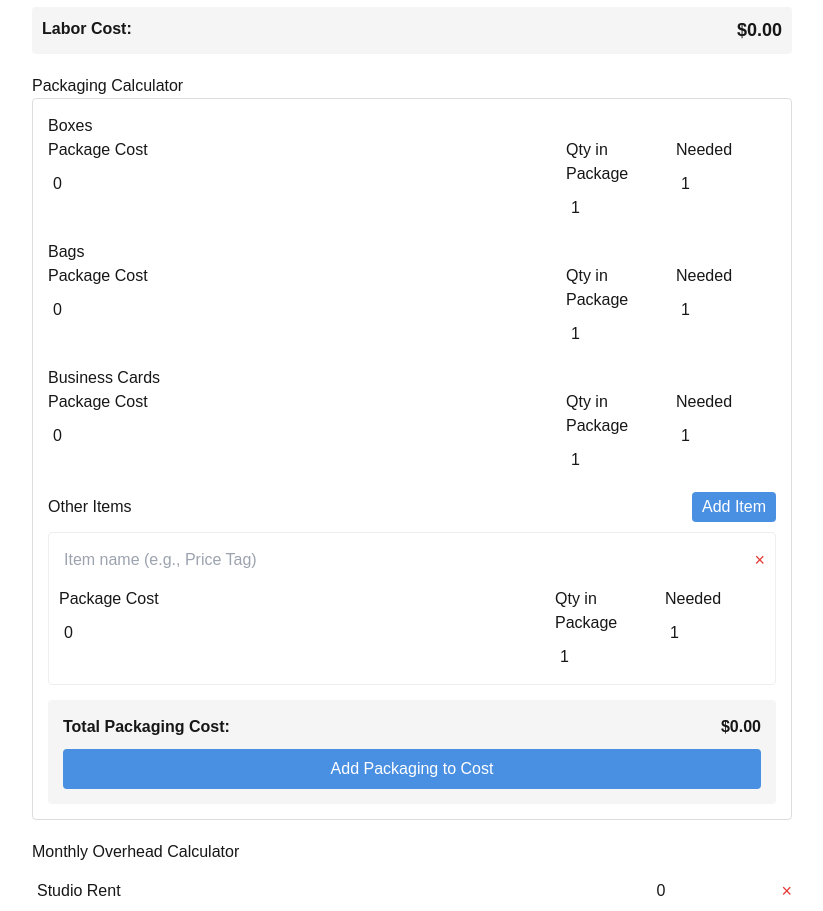
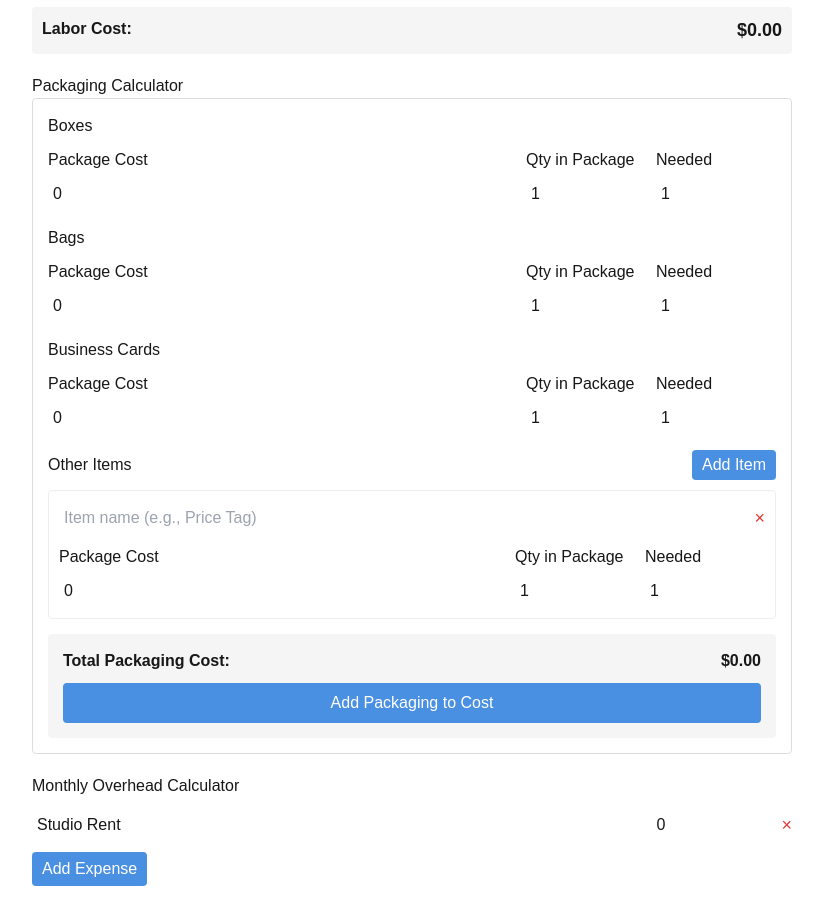
Before and after one commit to pixiegirl32/jewelrypricingcalculator, a Next.js app: page / in a window 1280 px wide. Shown: the part 1280-2191 px from the top of the page, without its empty margins (228-1051 px from the left). Built offline with nearby package versions, Linux system fonts and the light colour scheme.

Commit message:
Update Calculator.jsx

```diff
--- a/src/components/Calculator.jsx
+++ b/src/components/Calculator.jsx
@@ -643,38 +643,38 @@ const calculatePackagingCost = () => {
   <div style={{ border: '1px solid #ddd', borderRadius: '4px', padding: '15px' }}>
     {/* Boxes */}
 <div style={{ marginBottom: '15px' }}>
-      <h3 style={{ marginTop: '0' }}>Boxes</h3>
-      <div style={{ display: 'flex', gap: '10px' }}>
-        <div style={{ flex: '1' }}>
-          <label>Package Cost</label>
+  <h3 style={{ marginTop: '0', marginBottom: '10px' }}>Boxes</h3>
+  <div style={{ display: 'grid', gridTemplateColumns: '1fr 120px 120px', gap: '10px', alignItems: 'end' }}>
+    <div>
+      <label style={{ display: 'block', marginBottom: '5px' }}>Package Cost</label>
       <input
         type="number"
         value={packaging.boxPackageCost}
         onChange={(e) => setPackaging({...packaging, boxPackageCost: Number(e.target.value)})}
         placeholder="Cost of package"
-            style={{ display: 'block', width: '100%', padding: '5px', marginTop: '5px' }}
+        style={{ width: '100%', padding: '5px' }}
         step="0.01"
       />
     </div>
-        <div style={{ width: '100px' }}>
-          <label>Qty in Package</label>
+    <div>
+      <label style={{ display: 'block', marginBottom: '5px' }}>Qty in Package</label>
       <input
         type="number"
         value={packaging.boxPackageQty}
         onChange={(e) => setPackaging({...packaging, boxPackageQty: Number(e.target.value)})}
         placeholder="Quantity"
-            style={{ display: 'block', width: '100%', padding: '5px', marginTop: '5px' }}
+        style={{ width: '100%', padding: '5px' }}
         min="1"
       />
     </div>
-        <div style={{ width: '100px' }}>
-          <label>Needed</label>
+    <div>
+      <label style={{ display: 'block', marginBottom: '5px' }}>Needed</label>
       <input
         type="number"
         value={packaging.boxNeeded}
         onChange={(e) => setPackaging({...packaging, boxNeeded: Number(e.target.value)})}
         placeholder="Needed"
-            style={{ display: 'block', width: '100%', padding: '5px', marginTop: '5px' }}
+        style={{ width: '100%', padding: '5px' }}
         min="1"
       />
     </div>
@@ -683,38 +683,38 @@ const calculatePackagingCost = () => {
 
     {/* Bags */}
 <div style={{ marginBottom: '15px' }}>
-      <h3 style={{ marginTop: '0' }}>Bags</h3>
-      <div style={{ display: 'flex', gap: '10px' }}>
-        <div style={{ flex: '1' }}>
-          <label>Package Cost</label>
+  <h3 style={{ marginTop: '0', marginBottom: '10px' }}>Bags</h3>
+  <div style={{ display: 'grid', gridTemplateColumns: '1fr 120px 120px', gap: '10px', alignItems: 'end' }}>
+    <div>
+      <label style={{ display: 'block', marginBottom: '5px' }}>Package Cost</label>
       <input
         type="number"
         value={packaging.bagPackageCost}
         onChange={(e) => setPackaging({...packaging, bagPackageCost: Number(e.target.value)})}
         placeholder="Cost of package"
-            style={{ display: 'block', width: '100%', padding: '5px', marginTop: '5px' }}
+        style={{ width: '100%', padding: '5px' }}
         step="0.01"
       />
     </div>
-        <div style={{ width: '100px' }}>
-          <label>Qty in Package</label>
+    <div>
+      <label style={{ display: 'block', marginBottom: '5px' }}>Qty in Package</label>
       <input
         type="number"
         value={packaging.bagPackageQty}
         onChange={(e) => setPackaging({...packaging, bagPackageQty: Number(e.target.value)})}
         placeholder="Quantity"
-            style={{ display: 'block', width: '100%', padding: '5px', marginTop: '5px' }}
+        style={{ width: '100%', padding: '5px' }}
         min="1"
       />
     </div>
-        <div style={{ width: '100px' }}>
-          <label>Needed</label>
+    <div>
+      <label style={{ display: 'block', marginBottom: '5px' }}>Needed</label>
       <input
         type="number"
         value={packaging.bagNeeded}
         onChange={(e) => setPackaging({...packaging, bagNeeded: Number(e.target.value)})}
         placeholder="Needed"
-            style={{ display: 'block', width: '100%', padding: '5px', marginTop: '5px' }}
+        style={{ width: '100%', padding: '5px' }}
         min="1"
       />
     </div>
@@ -723,38 +723,38 @@ const calculatePackagingCost = () => {
 
     {/* Business Cards */}
 <div style={{ marginBottom: '15px' }}>
-      <h3 style={{ marginTop: '0' }}>Business Cards</h3>
-      <div style={{ display: 'flex', gap: '10px' }}>
-        <div style={{ flex: '1' }}>
-          <label>Package Cost</label>
+  <h3 style={{ marginTop: '0', marginBottom: '10px' }}>Business Cards</h3>
+  <div style={{ display: 'grid', gridTemplateColumns: '1fr 120px 120px', gap: '10px', alignItems: 'end' }}>
+    <div>
+      <label style={{ display: 'block', marginBottom: '5px' }}>Package Cost</label>
       <input
         type="number"
         value={packaging.cardPackageCost}
         onChange={(e) => setPackaging({...packaging, cardPackageCost: Number(e.target.value)})}
         placeholder="Cost of package"
-            style={{ display: 'block', width: '100%', padding: '5px', marginTop: '5px' }}
+        style={{ width: '100%', padding: '5px' }}
         step="0.01"
       />
     </div>
-        <div style={{ width: '100px' }}>
-          <label>Qty in Package</label>
+    <div>
+      <label style={{ display: 'block', marginBottom: '5px' }}>Qty in Package</label>
       <input
         type="number"
         value={packaging.cardPackageQty}
         onChange={(e) => setPackaging({...packaging, cardPackageQty: Number(e.target.value)})}
         placeholder="Quantity"
-            style={{ display: 'block', width: '100%', padding: '5px', marginTop: '5px' }}
+        style={{ width: '100%', padding: '5px' }}
         min="1"
       />
     </div>
-        <div style={{ width: '100px' }}>
-          <label>Needed</label>
+    <div>
+      <label style={{ display: 'block', marginBottom: '5px' }}>Needed</label>
       <input
         type="number"
         value={packaging.cardNeeded}
         onChange={(e) => setPackaging({...packaging, cardNeeded: Number(e.target.value)})}
         placeholder="Needed"
-            style={{ display: 'block', width: '100%', padding: '5px', marginTop: '5px' }}
+        style={{ width: '100%', padding: '5px' }}
         min="1"
       />
     </div>
@@ -800,9 +800,9 @@ const calculatePackagingCost = () => {
         ×
       </button>
     </div>
-          <div style={{ display: 'flex', gap: '10px' }}>
-            <div style={{ flex: '1' }}>
-              <label>Package Cost</label>
+    <div style={{ display: 'grid', gridTemplateColumns: '1fr 120px 120px', gap: '10px', alignItems: 'end' }}>
+      <div>
+        <label style={{ display: 'block', marginBottom: '5px' }}>Package Cost</label>
         <input
           type="number"
           value={item.packageCost}
@@ -812,12 +812,12 @@ const calculatePackagingCost = () => {
             setPackaging({...packaging, otherItems: newItems});
           }}
           placeholder="Cost of package"
-                style={{ display: 'block', width: '100%', padding: '5px', marginTop: '5px' }}
+          style={{ width: '100%', padding: '5px' }}
           step="0.01"
         />
       </div>
-            <div style={{ width: '100px' }}>
-              <label>Qty in Package</label>
+      <div>
+        <label style={{ display: 'block', marginBottom: '5px' }}>Qty in Package</label>
         <input
           type="number"
           value={item.packageQty}
@@ -827,12 +827,12 @@ const calculatePackagingCost = () => {
             setPackaging({...packaging, otherItems: newItems});
           }}
           placeholder="Quantity"
-                style={{ display: 'block', width: '100%', padding: '5px', marginTop: '5px' }}
+          style={{ width: '100%', padding: '5px' }}
           min="1"
         />
       </div>
-            <div style={{ width: '100px' }}>
-              <label>Needed</label>
+      <div>
+        <label style={{ display: 'block', marginBottom: '5px' }}>Needed</label>
         <input
           type="number"
           value={item.needed}
@@ -842,7 +842,7 @@ const calculatePackagingCost = () => {
             setPackaging({...packaging, otherItems: newItems});
           }}
           placeholder="Needed"
-                style={{ display: 'block', width: '100%', padding: '5px', marginTop: '5px' }}
+          style={{ width: '100%', padding: '5px' }}
           min="1"
         />
       </div>
```
Lines whose indentation alone changed are shown as unchanged.
